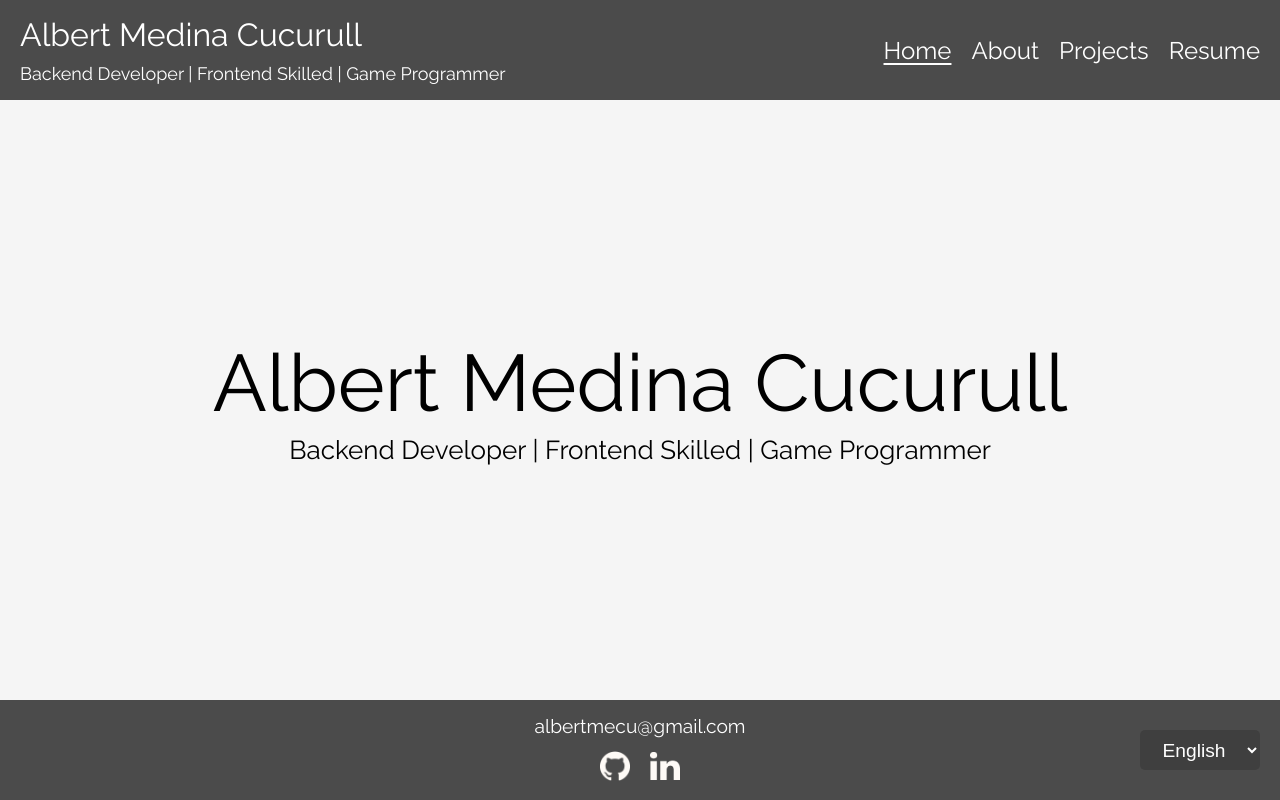
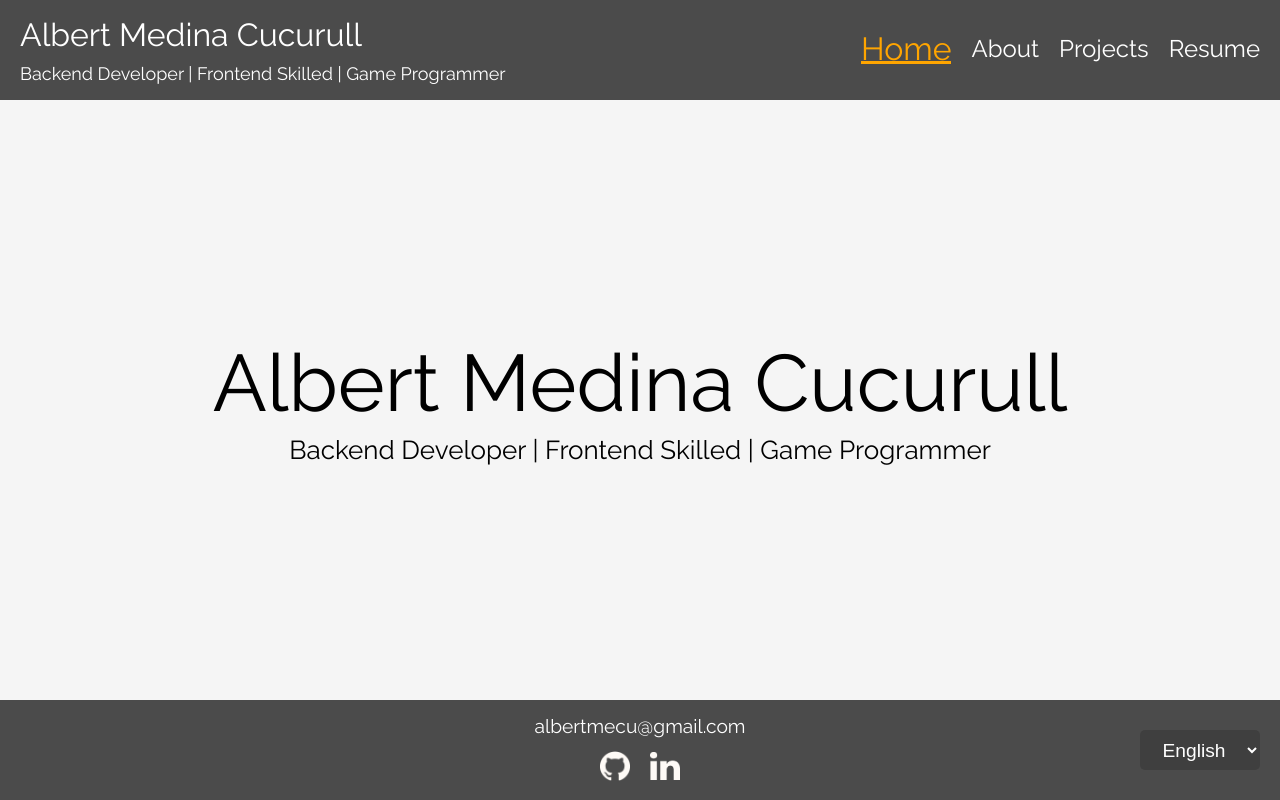
Before and after one commit to AlbertMedina/portfolio-web, a React (Vite) app: page / in a window 1280 px wide. Built offline with nearby package versions, Linux system fonts and the light colour scheme.

Commit message:
feat: working on nav transitions

```diff
--- a/src/components/core/Nav.module.css
+++ b/src/components/core/Nav.module.css
@@ -7,7 +7,7 @@
   justify-content: space-between;
   align-items: center;
   background-color: #4b4b4b;
-  color: white;
+  color: #ffffff;
 }
 
 .about {
@@ -30,23 +30,44 @@
   display: flex;
   gap: 20px;
   padding-right: 20px;
-  color: white;
+  color: #ffffff;
   font-size: x-large;
 }
 
 .navigation a {
+  margin: 0;
+  color: #ffffff;
   text-decoration: none;
-  color: white;
+  transition: color 0.2s ease-in-out, font-size 0.3s ease-in-out;
+  display: inline-block;
+  line-height: 1.6rem;
+  vertical-align: bottom;
 }
 
 .navigation a:hover {
-  text-decoration: underline;
-  text-underline-offset: 4px;
-  color: white;
+  color: #ffd700;
+}
+
+.navigation a::after {
+  content: "";
+  display: block;
+  width: 0;
+  height: 2px;
+  background: #ffd700;
+  transition: width 0.3s;
+}
+
+.navigation a:hover::after {
+  width: 100%;
 }
 
 .navigation a.active {
-  text-decoration: underline;
-  text-underline-offset: 4px;
-  color: white;
+  color: #ffa500;
+  font-size: 2rem;
 }
+
+.navigation a.active::after {
+  width: 100%;
+  height: 3px;
+  background: #ffa500;
+}
```
